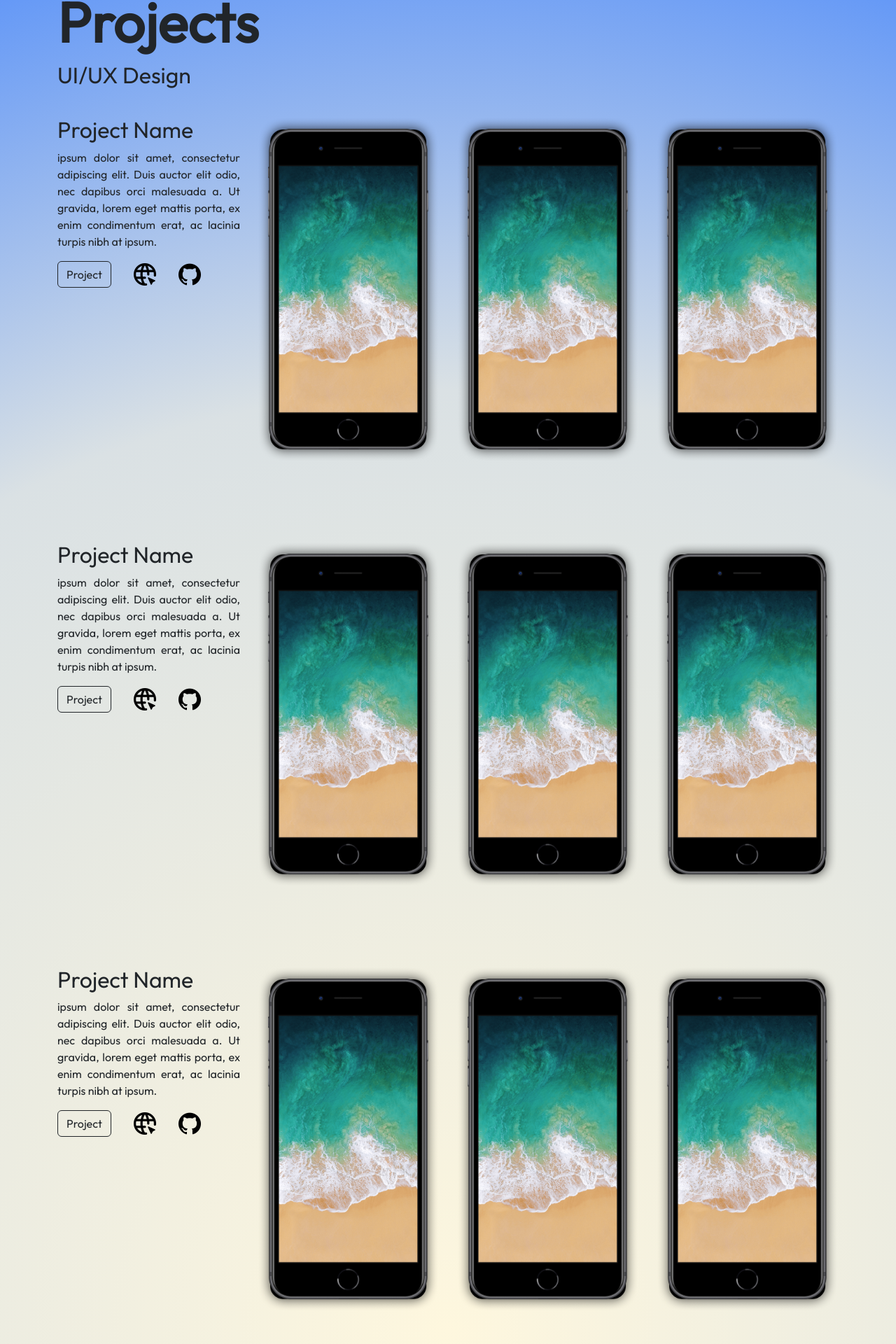
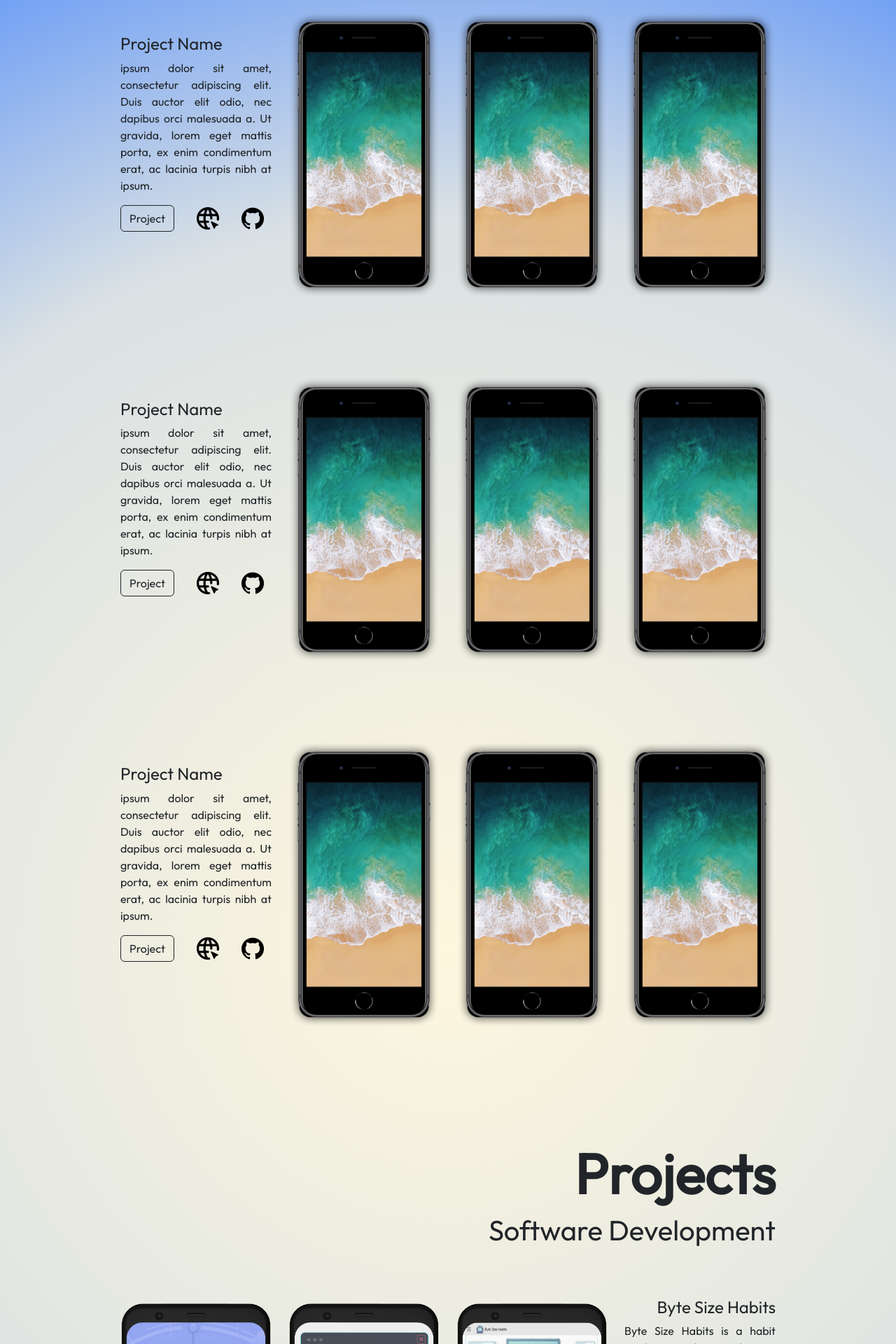
Before and after one commit to JenWarman/portfolio, a React (Vite) app: page /projects in a window 1280 px wide. Shown: the part 327-2247 px from the top of the page at 70% size. Built offline with nearby package versions, Linux system fonts and the light colour scheme.

Commit message:
css for projects page

```diff
--- a/src/components/DesignProjects.jsx
+++ b/src/components/DesignProjects.jsx
@@ -68,10 +68,6 @@ function DesignProjects() {
           <Image src="../iPhone.png" rounded fluid/>
         </Col>
       </Row>
-      <Row>
-        <Col>
-        <div className="divider"></div></Col>
-      </Row>
       </Container>
         </>
     )
--- a/src/components/HeroBar.jsx
+++ b/src/components/HeroBar.jsx
@@ -10,14 +10,14 @@ function HeroBar() {
       <div className="content"> */}
     <Container className="hero-bar">
       <Row className='hero-row'>
-      <Col className='slide-right' xs={6} md={4}>
+      <Col className='slide-right' xs={6} md={3}>
           <h1 id='designer' className='hero-header'>Designer</h1>
           <h5 className='designer-hero-sub-header'>UI/UX design for engaging and functional digital experiences. </h5>
         </Col>
-        <Col className='profile-image' xs={7} md={4}>
-          <Image src="../profile.jpg" fluid/>
+        <Col className='profile-image' xs={7} md={6}>
+          <Image src="../profileBG.png" fluid/>
         </Col>
-        <Col className='slide-left' id='developer'xs={6} md={4}>
+        <Col className='slide-left' xs={6} md={3}>
           <h1 className='hero-header'>Developer</h1>
           <h5 className='developer-hero-sub-header'>Frontend web development with solid and scaleable code. </h5>
         </Col>
--- a/src/index.css
+++ b/src/index.css
@@ -9,10 +9,11 @@
   position: relative;
   z-index: 100;
   background: rgb(254,247,222);
-background: radial-gradient(circle, rgba(254,247,222,1) 0%, rgba(218,225,228,1) 58%, rgba(46,119,255,1) 100%);
+  background: radial-gradient(circle, rgba(254,247,222,1) 0%, rgba(218,225,228,1) 58%, rgba(46,119,255,1) 100%);
 }
+
 .hero-row.row {
-  justify-content: center;
+text-align: center;
 }
 .hero-bar {
   margin-top:5em;
@@ -25,17 +26,14 @@ background: radial-gradient(circle, rgba(254,247,222,1) 0%, rgba(218,225,228,1)
   margin-top: 10rem;
 }
 #designer {
-  text-align: left;
+  text-align: center;
 }
 
 #developer {
-  /* color: #ffff; */
-  text-align: end;
-  padding-left: 8rem
+  text-align: center;
 }
 .designer-hero-sub-header {
   text-align: justify;
-  padding-right: 8rem;
 }
 
 .diagonal-box {
@@ -55,9 +53,9 @@ background: radial-gradient(circle, rgba(254,247,222,1) 0%, rgba(218,225,228,1)
   z-index: 1;
 } */
 
-.recent-projects {
-  margin: 3rem;
-  padding: 3rem;
+.recent-projects.container {
+  /* margin: 3rem; */
+  padding: 1rem;
 }
 
 .recent-projects-title {
@@ -85,7 +83,6 @@ background: radial-gradient(circle, rgba(254,247,222,1) 0%, rgba(218,225,228,1)
 }
 
 .about-section {
-  margin-top: 4rem;
   margin-bottom: 4rem;
 }
 .about-row.row {
@@ -130,24 +127,33 @@ background: radial-gradient(circle, rgba(254,247,222,1) 0%, rgba(218,225,228,1)
   animation-duration: 2s;
 
 }
-.design-projects {
+.design-projects.container {
   max-width: 60em;
   margin: 0 auto;
-  margin-top: 10em;
-  margin-bottom: 10em;
+  padding-bottom: 0  ;
 }
 
-.project-info {
+.project-info.row {
   margin-bottom: 5em;
   padding-top: 2rem;
   text-align: justify;
 }
-
+#developer-container {
+  padding-top: 0
+}
 .project-header {
   font-weight:bold;
   font-size:80px;
 }
-
+.projects-title {
+  font-size: 1.5rem;
+  padding-top: 2rem
+}
+.UIUX-projects-title {
+    font-weight: 500;
+    font-size: 40px;
+    text-align: start;
+}
 .divider {
   height: 6px;
   width: 80%;
@@ -172,13 +178,15 @@ background: radial-gradient(circle, rgba(254,247,222,1) 0%, rgba(218,225,228,1)
 }
 
 .developer-recent-projects-title {
-  font-weight: 600;
+  font-weight: 500;
   font-size: 40px;
   text-align: end;
 }
 
 .developer-projects-title {
   text-align: end;
+  font-size: 1.5rem;
+  padding-top: 2rem
 }
 
 .developer-button {
@@ -258,7 +266,7 @@ background: radial-gradient(circle, rgba(254,247,222,1) 0%, rgba(218,225,228,1)
   height: 80vh
 }
 /* mobile */
-@media screen and (max-width: 1098px) {
+@media screen and (max-width: 1200px) {
   .container {
     padding: 0 ;
   }
```
